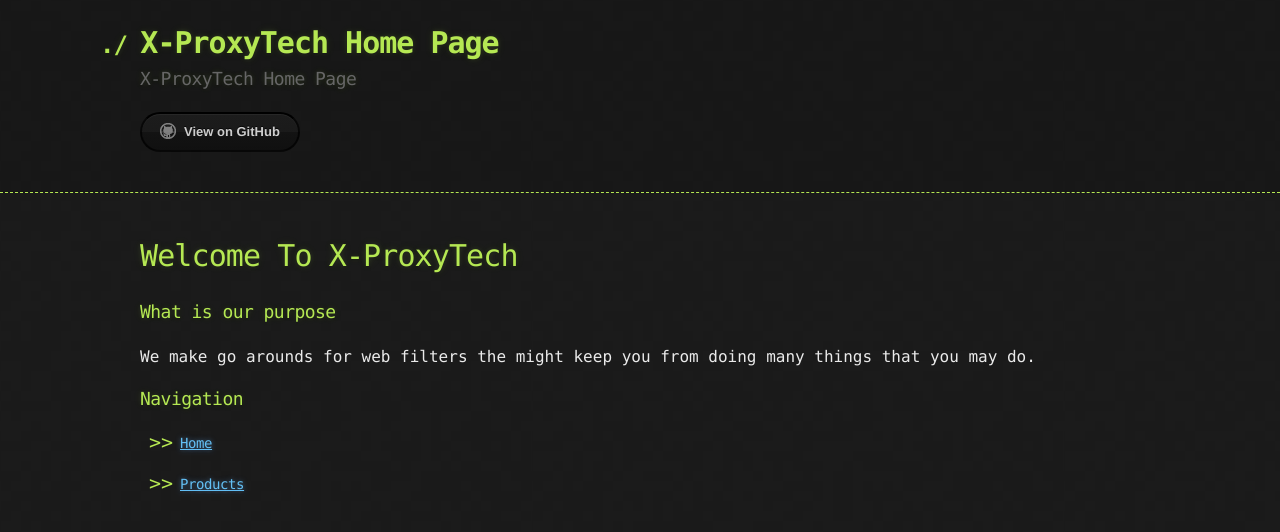
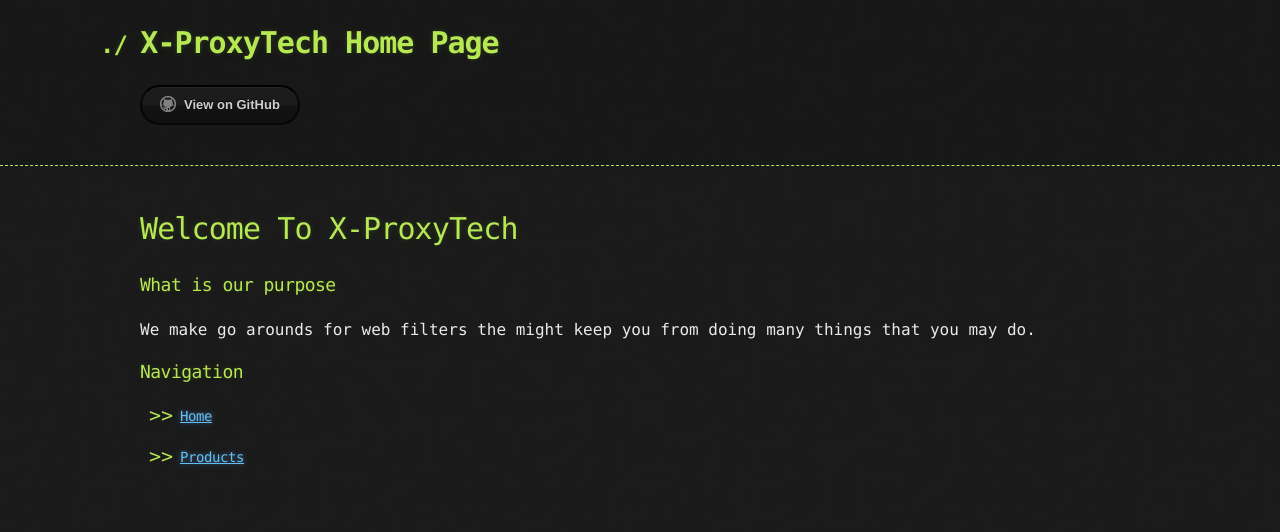
Before and after one commit to X-ProxyTech/Home-Page, a Jekyll site: the page built from index.md, in a window 1280 px wide. Shown: the top 532 px of the page. Built offline with Jekyll 4.4.1, drawn with Linux system fonts in a browser that asks for light colours; the repository's description, which GitHub fills in, is left out; our own code applies the rules of GitHub Pages for plain Markdown files.

Commit message:
Update _config.yml

```diff
--- a/_config.yml
+++ b/_config.yml
@@ -1,5 +1,5 @@
 title: X-ProxyTech Home Page
-description: X-ProxyTech Home Page
+description:
 show_downloads: false
 google_analytics:
 theme: jekyll-theme-hacker
```
